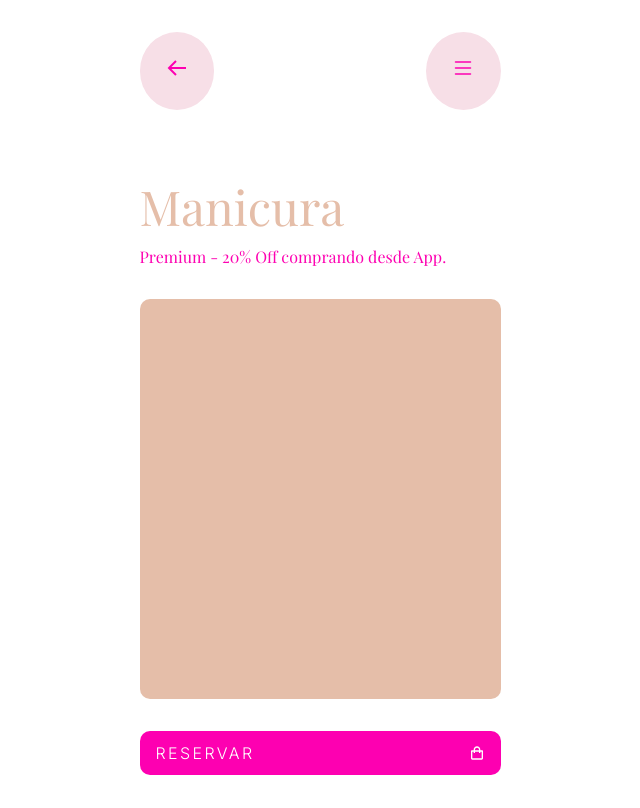
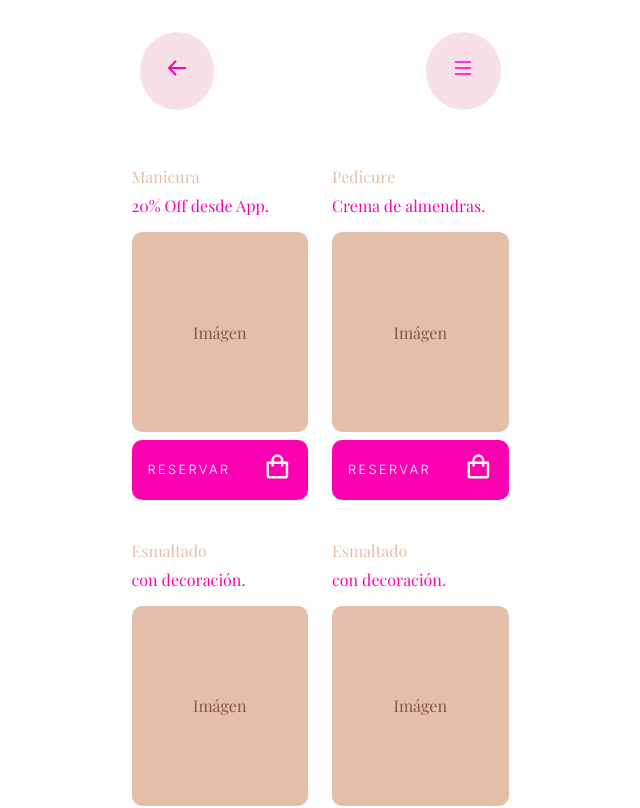
Before and after one commit to martin-centurion/crazy_nails, a React (Vite) app: page /servicios in a window 1280 px wide. Shown: the top 808 px of the page, without its empty margins (320-960 px from the left). Built offline with nearby package versions, Linux system fonts and the light colour scheme; a web font is replaced by a local one.

Commit message:
agg grid a item

```diff
--- a/src/components/Button/styles.css
+++ b/src/components/Button/styles.css
@@ -1,7 +1,7 @@
 button {
     background-color: var(--clr-oscuro);
     padding: .75rem 1rem;
-    font-size: 1rem;
+    font-size: .8rem;
     font-family: var(--ff-textos);
     text-transform: uppercase;
     letter-spacing: .15rem;
@@ -21,3 +21,7 @@ button:hover {
     background-color: var(--clr-primario);
     color: var(--clr-oscuro);
 }
+
+button > i {
+    font-size: 4rem;
+}
--- a/src/components/Form/FormRegisterd.jsx
+++ b/src/components/Form/FormRegisterd.jsx
@@ -3,6 +3,7 @@ import './styles.css'
 import Button from '../Button/Button';
 import { Link } from 'react-router-dom';
 import { HiArrowNarrowRight } from 'react-icons/hi';
+import Icons from '../Icons/Icons';
 
 function FormRegisterd() {
   return (
@@ -21,7 +22,7 @@ function FormRegisterd() {
                     </label>
                     <p className='pass'>Olvido su contraseña?</p>
                 <Link to="/servicios">
-                    <Button>Continuar<HiArrowNarrowRight /></Button>
+                    <Button>Continuar <Icons><HiArrowNarrowRight /></Icons></Button>
                 </Link>
                 </form>
 
--- /dev/null
+++ b/src/components/Icons/Icons.jsx
@@ -0,0 +1,13 @@
+import React from 'react';
+import './styles.css';
+
+
+function Icons(props) {
+  return (
+    <i className='icon'>
+        {props.children}
+    </i>
+  )
+}
+
+export default Icons;
--- /dev/null
+++ b/src/components/Icons/styles.css
@@ -0,0 +1,3 @@
+.icon {
+    font-size: 1.8rem;
+}
--- a/src/components/ItemList/ItemList.jsx
+++ b/src/components/ItemList/ItemList.jsx
@@ -2,6 +2,7 @@ import React from 'react';
 import './styles.css';
 import Button from '../Button/Button';
 import { BiShoppingBag } from 'react-icons/bi'
+import Icons from '../Icons/Icons';
 
 function ItemList() {
   return (
@@ -9,22 +10,22 @@ function ItemList() {
         <div className='servicios__content'>
             <div className='servicios__content-title'>
                     <h3>Manicura</h3>
-                    <p>Premium - 20% Off comprando desde App.</p>
+                    <p>20% Off desde App.</p>
             </div>
             <div className='servicios__content-img'>
-
+                <p>Imágen</p>
             </div>
-            <Button>Reservar <BiShoppingBag /></Button>
+            <Button>Reservar <Icons><BiShoppingBag /></Icons></Button>
         </div>
         <div className='servicios__content'>
             <div className='servicios__content-title'>
                     <h3>Pedicure</h3>
-                    <p>Con crema de almendras.</p>
+                    <p>Crema de almendras.</p>
             </div>
             <div className='servicios__content-img'>
-
+                <p>Imágen</p>
             </div>
-            <Button>Reservar <BiShoppingBag /></Button>
+            <Button>Reservar <Icons><BiShoppingBag /></Icons></Button>
         </div>
         <div className='servicios__content'>
             <div className='servicios__content-title'>
@@ -32,9 +33,19 @@ function ItemList() {
                     <p>con decoración.</p>
             </div>
             <div className='servicios__content-img'>
-
+                <p>Imágen</p>
             </div>
-            <Button>Reservar <BiShoppingBag /></Button>
+            <Button>Reservar <Icons><BiShoppingBag /></Icons></Button>
+        </div>
+        <div className='servicios__content'>
+            <div className='servicios__content-title'>
+                    <h3>Esmaltado</h3>
+                    <p>con decoración.</p>
+            </div>
+            <div className='servicios__content-img'>
+                <p>Imágen</p>
+            </div>
+            <Button>Reservar <Icons><BiShoppingBag /></Icons></Button>
         </div>
 
     </div>
--- a/src/components/ItemList/styles.css
+++ b/src/components/ItemList/styles.css
@@ -1,14 +1,18 @@
 .servicios {
-    padding: 2rem;
+    padding: 1.5rem;
+    display: grid;
+    grid-template-columns: 1fr 1fr;
+    gap: 1.5rem;
 
 }
 
 .servicios__content {
-    margin-bottom: 3rem;
+    margin-bottom: 1rem;
 }
 
+
 .servicios__content-title > h3 {
-    font-size: 3rem;
+    font-size: 1rem;
     font-family: var(--ff-titulos);
     font-weight: 400;
     color: var(--clr-secundario);
@@ -20,13 +24,18 @@
     font-family: var(--ff-titulos);
     font-weight: 400;
     color: var(--clr-oscuro);
-    margin-bottom: 2rem;
+    margin-bottom: 1rem;
 }
 
 .servicios__content-img {
     background-color: var(--clr-secundario);
     width: 100%;
-    height: 400px;
+    height: 200px;
     border-radius: 10px;
-    margin-bottom: 2rem;
+    margin-bottom: .5rem;
+    display: flex;
+    align-items: center;
+    justify-content: center;
+    color: var(--clr-terciario);
+    font-family: var(--ff-titulos);
 }
```
